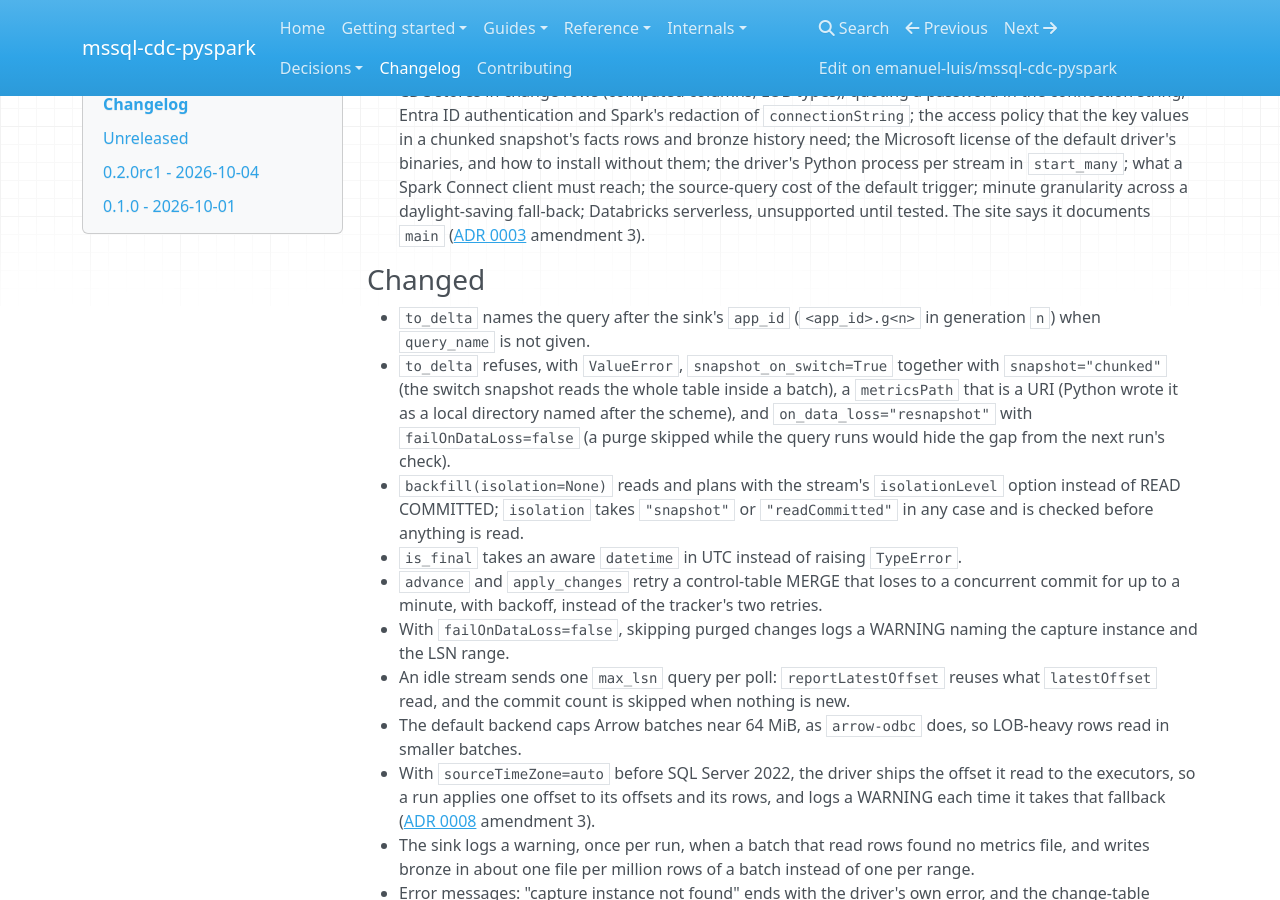
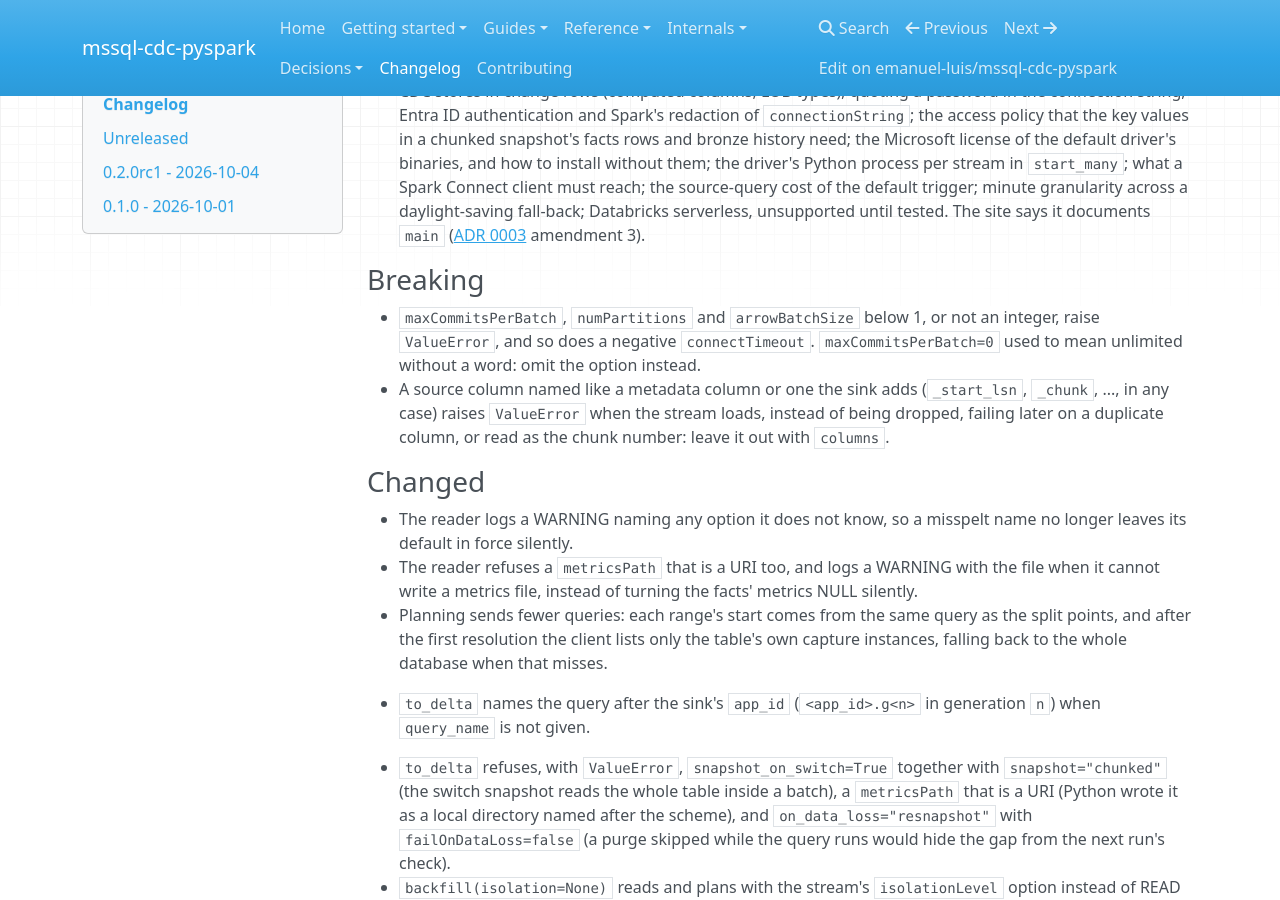
Before and after one commit to emanuel-luis/mssql-cdc-pyspark, an MkDocs documentation site: the page built from docs/changelog.md, in a window 1280 px wide and 900 px high, scrolled down 903 px. Built offline with MkDocs 1.6.1, drawn with Linux system fonts in a browser that asks for light colours; nearby versions of some CDN libraries; some of the changed text lies outside the part shown.

Commit message:
fix(docs): record the reader's option and column checks the merged docs missed
The documentation package was written beside the reader's package and
left out what that one changed for users: counts below one and a
negative connectTimeout raise (maxCommitsPerBatch=0 no longer means
unlimited), unknown options log a warning, a source column named like
a metadata column fails at load, the reader refuses a URI metricsPath
and logs a metrics file it cannot write, planning sends fewer queries,
and a NULL max_lsn is the zero LSN. options.md, output-schema.md and
the CHANGELOG now say so.

```diff
--- a/CHANGELOG.md
+++ b/CHANGELOG.md
@@ -53,7 +53,25 @@ by the older release
   `main`
   ([ADR 0003](https://emanuel-luis.github.io/mssql-cdc-pyspark/decisions/0003-mssql-python-default-backend/) amendment 3).
 
+### Breaking
+
+- `maxCommitsPerBatch`, `numPartitions` and `arrowBatchSize` below 1, or not an integer,
+  raise `ValueError`, and so does a negative `connectTimeout`. `maxCommitsPerBatch=0` used
+  to mean unlimited without a word: omit the option instead.
+- A source column named like a metadata column or one the sink adds (`_start_lsn`,
+  `_chunk`, ..., in any case) raises `ValueError` when the stream loads, instead of being
+  dropped, failing later on a duplicate column, or read as the chunk number: leave it out
+  with `columns`.
+
 ### Changed
+
+- The reader logs a WARNING naming any option it does not know, so a misspelt name no
+  longer leaves its default in force silently.
+- The reader refuses a `metricsPath` that is a URI too, and logs a WARNING with the file
+  when it cannot write a metrics file, instead of turning the facts' metrics NULL silently.
+- Planning sends fewer queries: each range's start comes from the same query as the split
+  points, and after the first resolution the client lists only the table's own capture
+  instances, falling back to the whole database when that misses.
 
 - `to_delta` names the query after the sink's `app_id` (`<app_id>.g<n>` in generation `n`)
   when `query_name` is not given.
@@ -108,6 +126,9 @@ by the older release
   name without `]` or a control character, up to 100 characters, is accepted. The
   validators no longer accept a trailing newline.
 - `backfill(isolation="SNAPSHOT")` passed the reader's check but failed while planning.
+- A stream on a database capture had not written to yet (`sys.fn_cdc_get_max_lsn()` NULL)
+  failed with `TypeError` in `latestOffset`, and `startingLsn=latest` planned from no
+  offset: a NULL `max_lsn` is now the zero LSN, as the pipeline already took it.
 - A snapshot's own commit is found among every commit after it, not only the last five.
 - A table path holding a backtick is escaped in SQL.
 - The Databricks example's epoch was off by the driver's UTC offset on a driver not set to
```
Also changed, not shown: docs/reference/options.md (+8 -6 lines), docs/reference/output-schema.md (+4 -0 lines).
